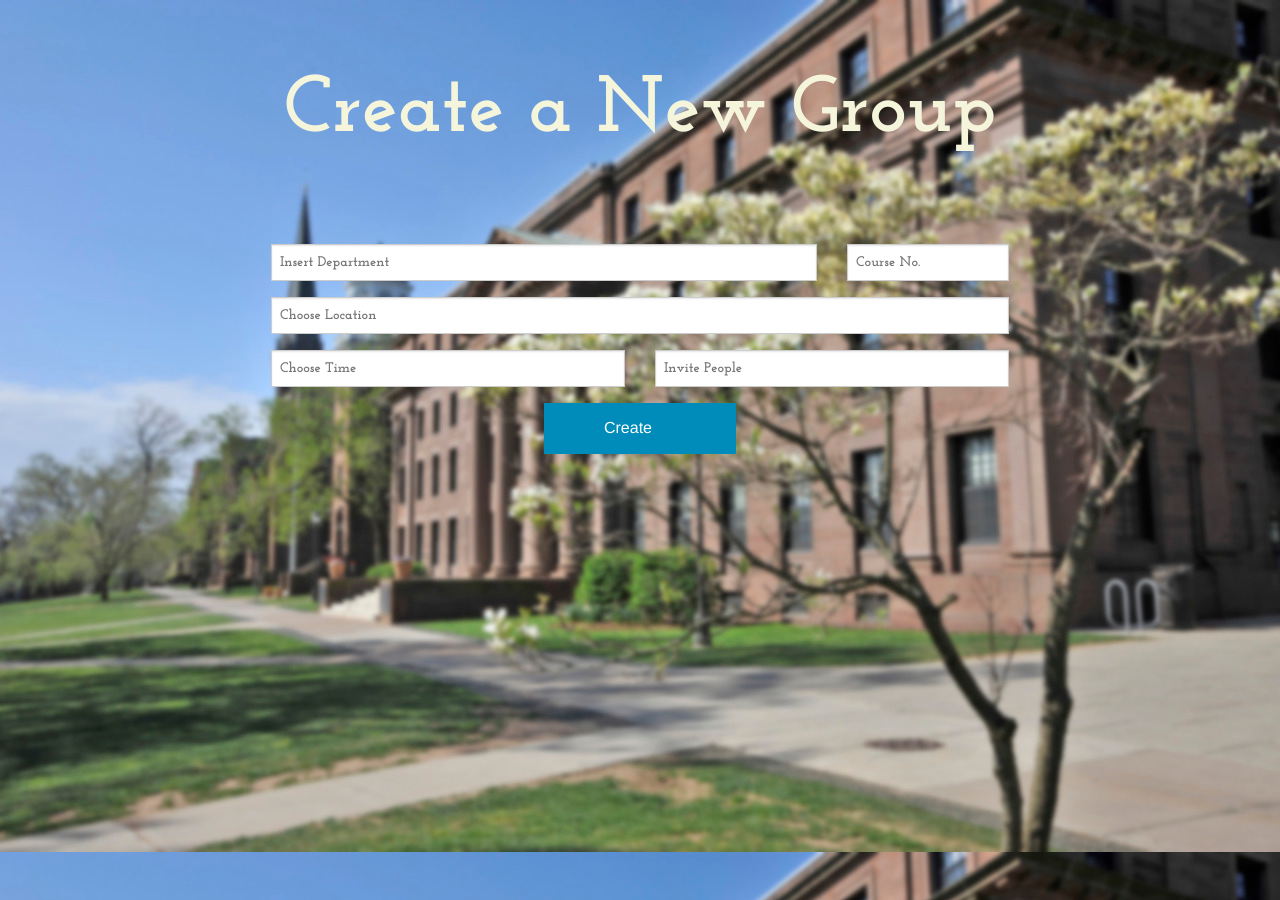
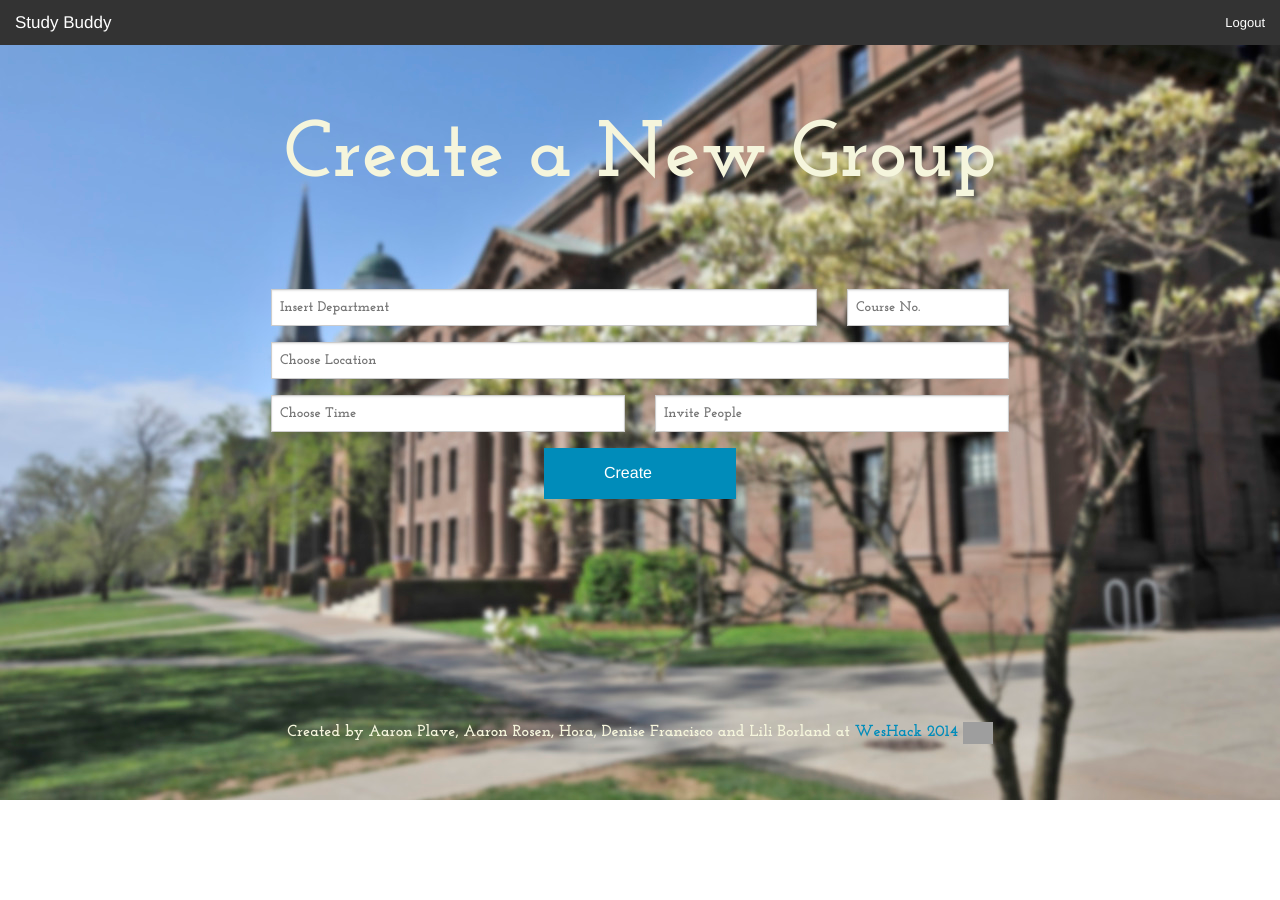
Before and after one commit to weshack/study_buddy, a Flask app: page /create in a window 1280 px wide. After the commit the page ends 800 px from the top, so only its background shows below. Run offline with Flask 2, Linux system fonts and the light colour scheme; grey boxes are pictures that could not be loaded.

Commit message:
updated css and index, create, and login html pages with header and footer

```diff
--- a/static/css/styles.css
+++ b/static/css/styles.css
@@ -43,20 +43,6 @@ body {
 
 }
 
-.foot {
-    margin-left: auto;
-    margin-right: auto;
-    text-align: center;
-}
-
-#b1 {
-    float: left;
-}
-
-#b2 {
-    float: right;
-    color: beige;
-}
 
 #text-background {
     /*background-color: rgba(51,51,51,0.5);*/
@@ -181,3 +167,36 @@ body {
     width:60%;
     float:right;
 }
+
+
+
+/*footer stuff*/
+.footer {
+    margin-left: auto;
+    margin-right: auto;
+}
+
+#bot {
+    font-size: 16px;
+    text-align: center;
+    color: beige;
+}
+
+*{
+    margin: 0;
+}
+
+html, body {
+    height: 100%;
+}
+
+.wrapper {
+    min-height: 90%;
+    height: auto !important;
+    height: 90%;
+    margin:; 0 auto -2em;
+}
+
+.footer {
+    height: 2em;
+}
--- a/templates/create.html
+++ b/templates/create.html
@@ -14,6 +14,23 @@
 </head>
 
 <body>
+    <div class="wrapper">
+        <nav class="top-bar" data-topbar role="navigation">
+
+          <ul class="title-area">
+            <li class="name">
+              <h1><a href="/">Study Buddy</a></h1>
+            </li>
+          </ul>
+            <section class="top-bar-section">
+                <ul class="right">
+                    <li>
+                        <a href="logout">Logout</a>
+                    </li>
+                </ul>
+            </section>
+        </nav>
+
         <div class="title-area">
             <div class="custom-title">Create a New Group</div>
         </div>
@@ -43,7 +60,12 @@
                 <input type="submit" value="Create" id="create" class="button small-3 small-centered columns">
             </div>
         </form>
+        <div class="push"></div>
+    </div>
 
+    <div class="footer">
+        <p id="bot">Created by Aaron Plave, Aaron Rosen, Hora, Denise Francisco and Lili Borland at <a href="http://weshack.com/">WesHack 2014</a> <a href="https://github.com/weshack/study_buddy/"><img src="css/githubcat.jpg" alt="Github Code Link" height="30" width="30"/></a></p>
+    </div>
 
 </body>
 
```
Also changed, not shown: static/html/index.html (+5 -5 lines), templates/login.html (+7 -0 lines). Lines whose indentation alone changed are shown as unchanged.
